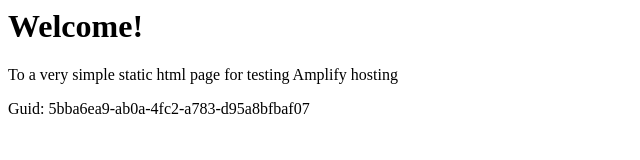
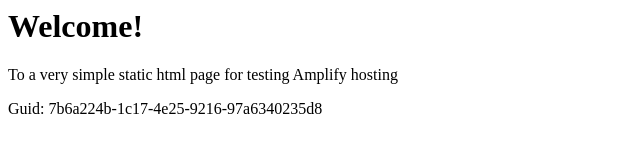
Before and after one commit to aws-aemilia-mxp/Github-PR-Commit-Integration-Test-DoNotTouch-GitHubWebhookPushCanaryTest-v1-prod-eu-south-1, a website: page src/index.html in a window 1280 px wide. Shown: the full height of the page, 0-640 px from the left. Drawn offline with Linux system fonts and the light colour scheme.

Commit message:
commit from integ tests

```diff
--- a/src/index.html
+++ b/src/index.html
@@ -12,6 +12,6 @@
 <body>
     <h1>Welcome!</h1>
     <p>To a very simple static html page for testing Amplify hosting</p>
-    <p>Guid: 5bba6ea9-ab0a-4fc2-a783-d95a8bfbaf07</p></body>
+    <p>Guid: 7b6a224b-1c17-4e25-9216-97a6340235d8</p></body>
 
 </html>
```
